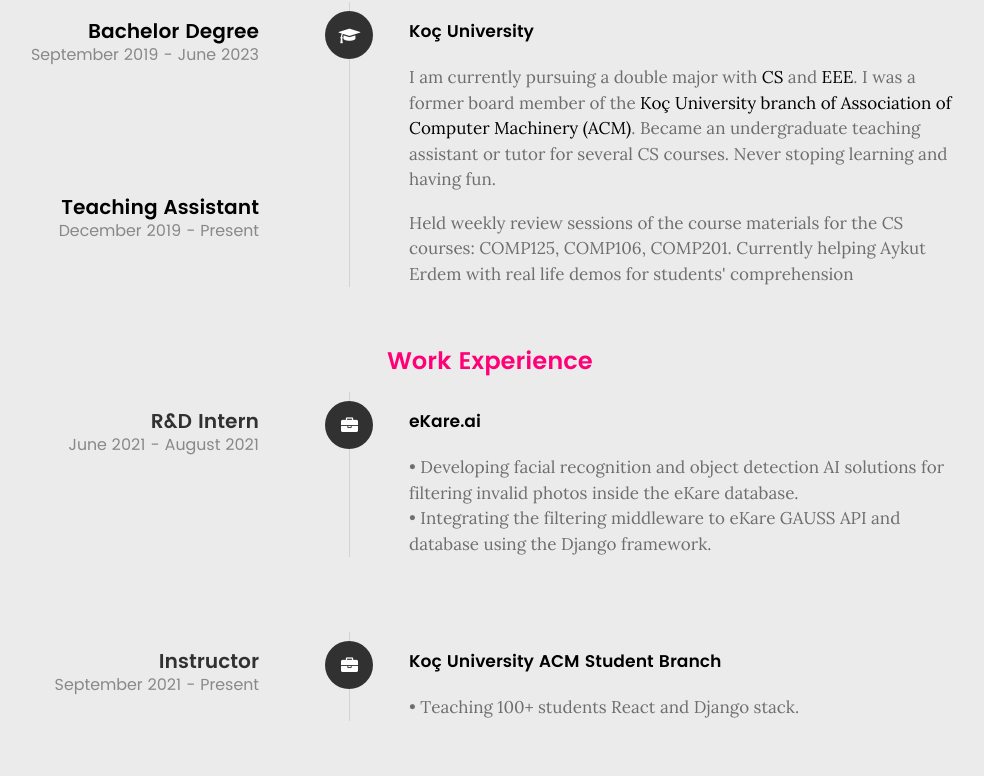
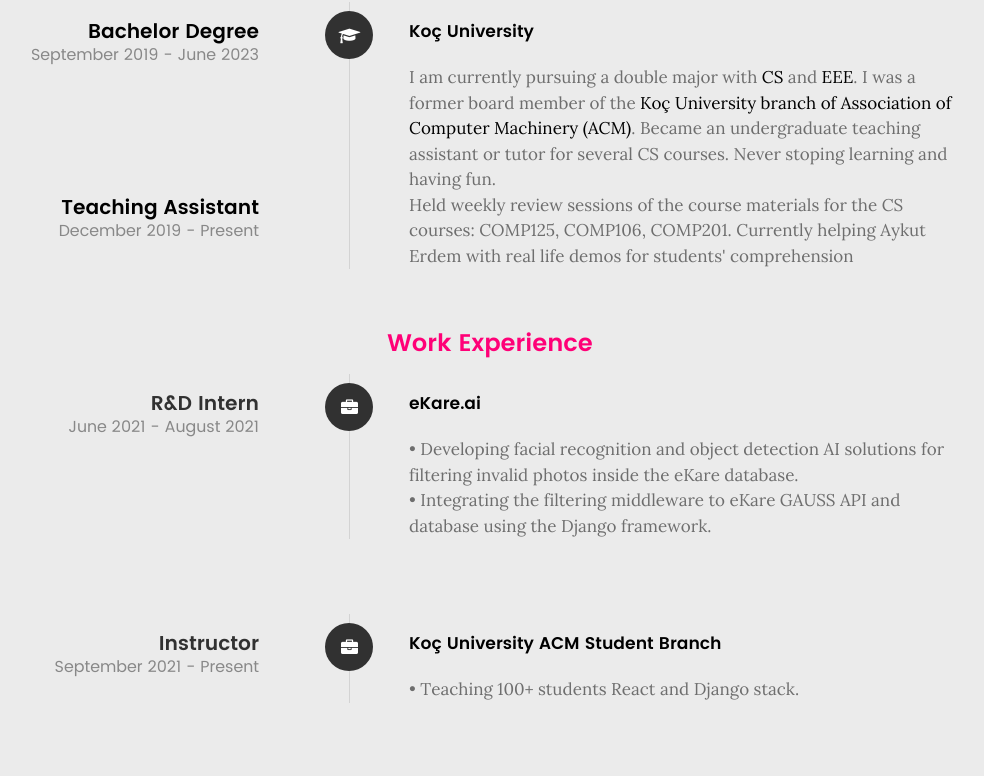
Before and after one commit to uyarahmet/mywebsite, a React (Create React App) app: page / in a window 1280 px wide. Shown: the part 2662-3438 px from the top of the page, without its empty margins (150-1134 px from the left). Built offline with nearby package versions, Linux system fonts and the light colour scheme.

Commit message:
another one

```diff
--- a/src/App.js
+++ b/src/App.js
@@ -223,7 +223,6 @@
   	   				</div>
 
   	   				<div class="timeline-content">
-  	   					<h4></h4>
   	   					<p id = 'skills-text'>Held weekly review sessions of the course materials for the CS courses: COMP125,
                 COMP106, COMP201. Currently helping Aykut Erdem with real life demos for students' comprehension </p>
   	   				</div>
```
